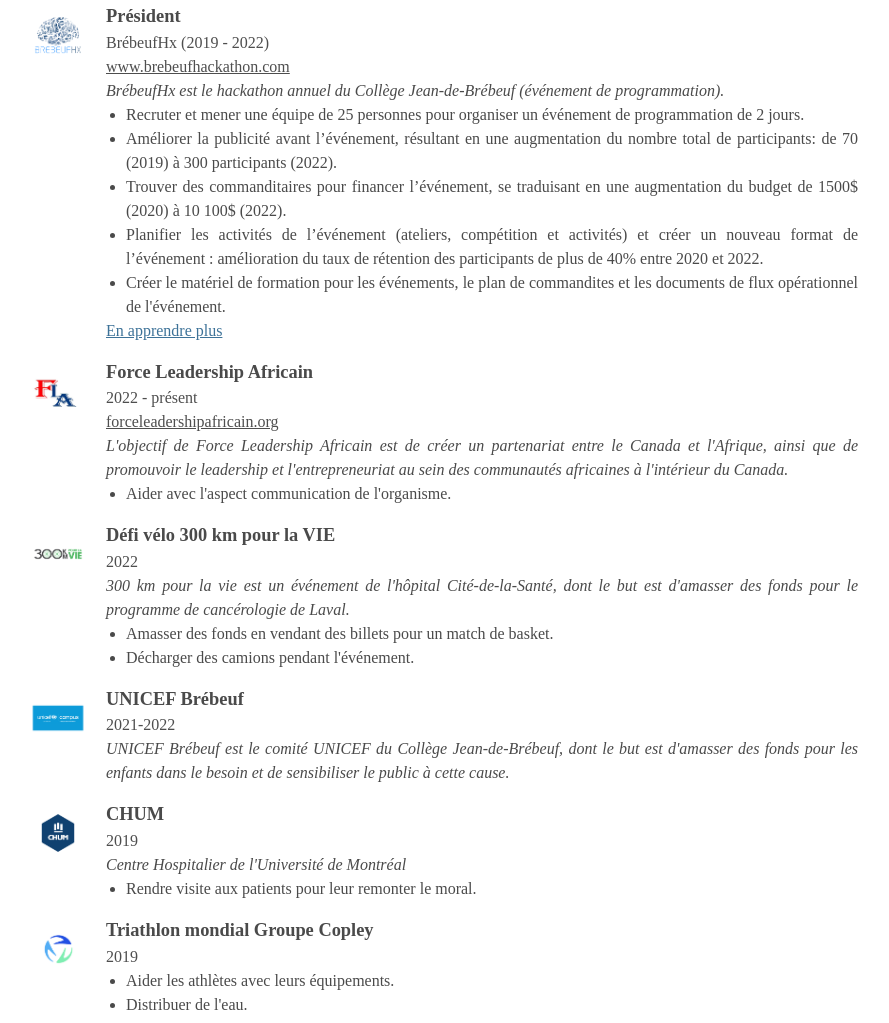
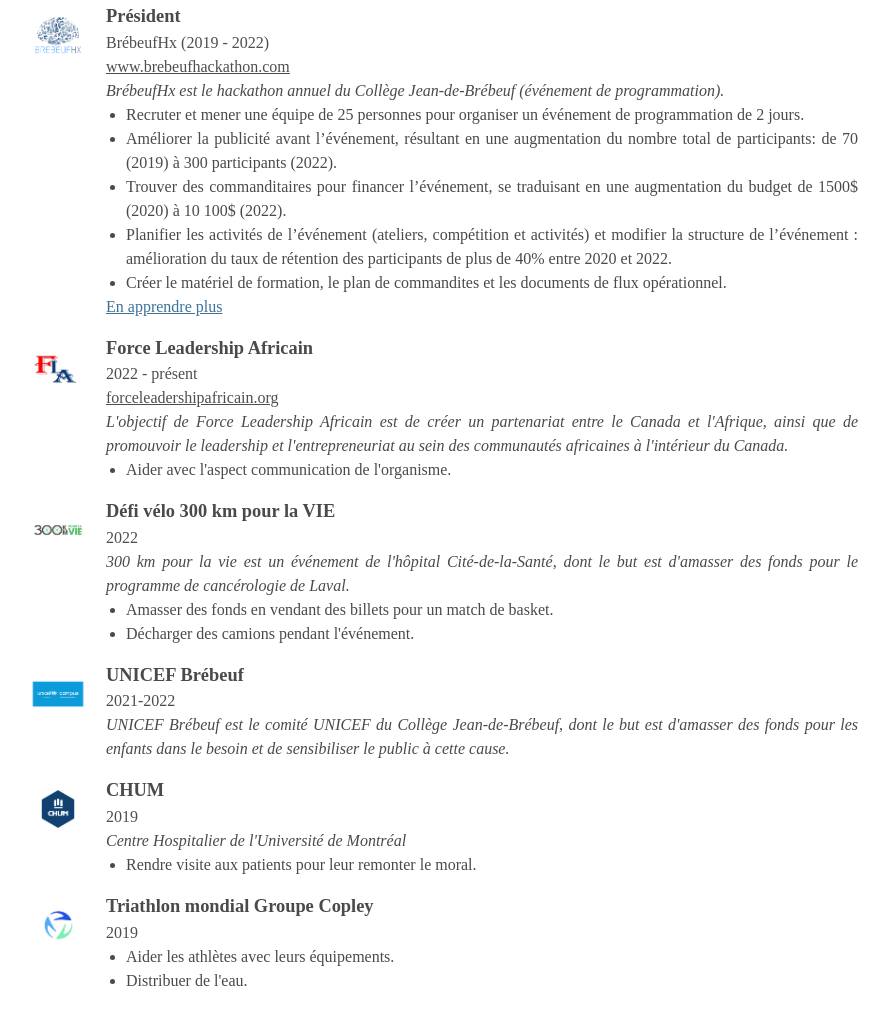
Before and after one commit to felixchen505/cv, a plain HTML site: page index.html in a window 1280 px wide. Shown: the part 3394-4417 px from the top of the page, without its empty margins (198-1087 px from the left). Drawn offline with nearby package versions, Linux system fonts and the light colour scheme; a web font is replaced by a local one.

Commit message:
modifs brébeufhx

```diff
--- a/index.html
+++ b/index.html
@@ -322,8 +322,8 @@
         <li>Recruter et mener une équipe de 25 personnes pour organiser un événement de programmation de 2 jours.</li>
         <li>Améliorer la publicité avant l’événement, résultant en une augmentation du nombre total de participants: de 70 (2019) à 300 participants (2022).</li>
         <li>Trouver des commanditaires pour financer l’événement, se traduisant en une augmentation du budget de 1500$ (2020) à 10 100$ (2022).</li>
-        <li>Planifier les activités de l’événement (ateliers, compétition et activités) et créer un nouveau format de l’événement : amélioration du taux de rétention des participants de plus de 40% entre 2020 et 2022.</li>
-        <li>Créer le matériel de formation pour les événements, le plan de commandites et les documents de flux opérationnel de l'événement.</li>
+        <li>Planifier les activités de l’événement (ateliers, compétition et activités) et modifier la structure de l’événement : amélioration du taux de rétention des participants de plus de 40% entre 2020 et 2022.</li>
+        <li>Créer le matériel de formation, le plan de commandites et les documents de flux opérationnel.</li>
       </ul>
       <a href="brebeufhx_fr.html" class="blue-link"><u>En apprendre plus</u></a>
     </div>
```
